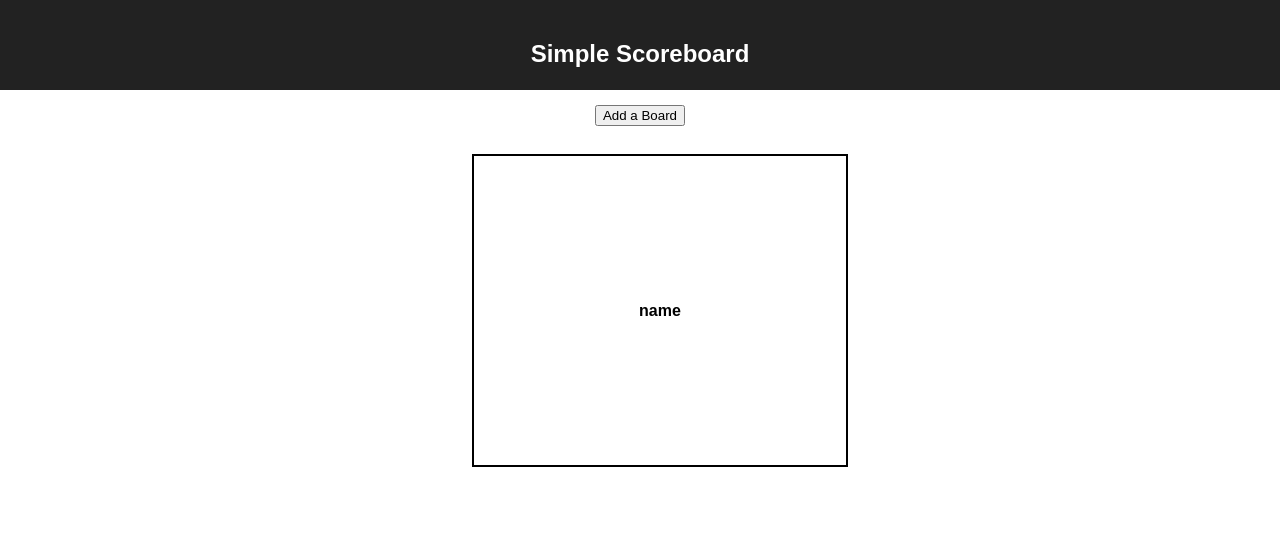
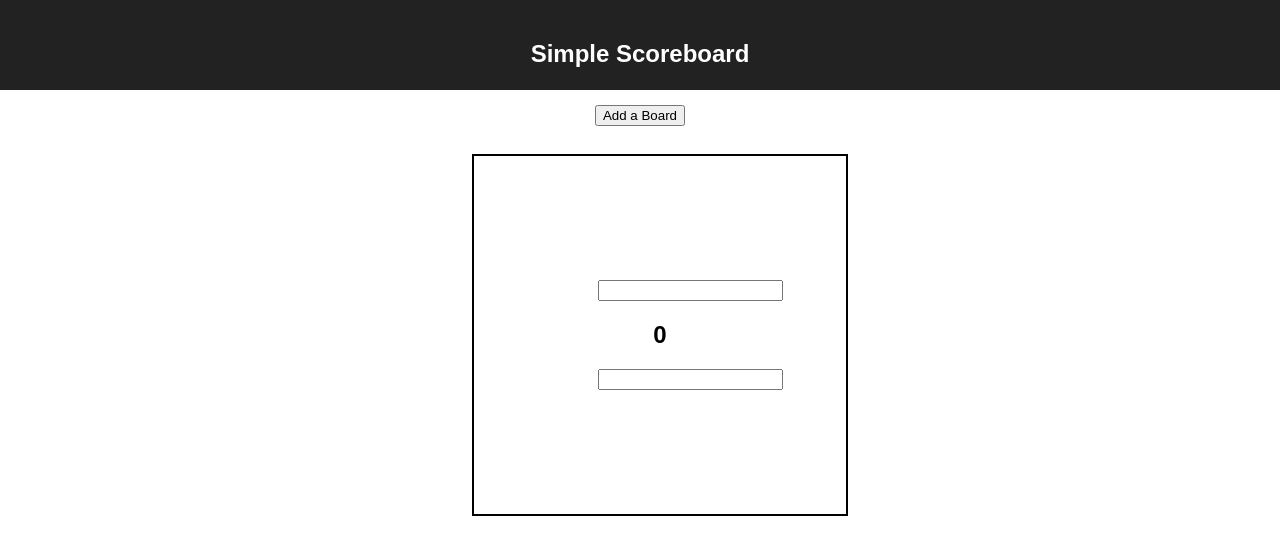
Before and after one commit to jakefishbain/simple_scoreboard, a React (Create React App) app: page / in a window 1280 px wide. Shown: the top 554 px of the page. Built offline with nearby package versions, Linux system fonts and the light colour scheme.

Commit message:
Create score and input

```diff
--- a/src/App.js
+++ b/src/App.js
@@ -2,19 +2,33 @@ import React, { Component } from 'react';
 import Scoreboard from './Scoreboard';
 import './App.css';
 var uuid = require('node-uuid');
+
+const addScore = (id, score, boards) => {
+  function attachScore(board){
+    if(board.id === id){
+      board.score = score
+    }
+    return board
+  }
+  return boards.map(attachScore)
+}
 
 class App extends Component {
   constructor(props){
     super(props);
     this.state = {
       boards: [
-        { id: 0, name: 'name' },
+        { id: 0, score: 0 },
       ]
     }
   }
 
   handleAddBoard(props){
-    this.setState({boards: this.state.boards.concat({id: uuid.v4(), name: 'name'})})
+    this.setState({boards: this.state.boards.concat({id: uuid.v4(), score: 0})})
+  }
+
+  handleAddScore(id, score){
+    this.setState({boards: addScore(id, score, this.state.boards)})
   }
 
   render() {
@@ -28,7 +42,11 @@ class App extends Component {
           <ul>
             {
               this.state.boards.map( board =>(
-                <Scoreboard key={board.id} name={board.name}/>
+                <Scoreboard
+                  key={board.id}
+                  score={board.score}
+                  onAddScore={this.handleAddScore.bind(this)}
+                />
               ))
             }
           </ul>
--- a/src/Scoreboard.js
+++ b/src/Scoreboard.js
@@ -2,10 +2,20 @@ import React, { Component } from 'react'
 // import './App.css';
 
 class Scoreboard extends Component {
+  addScore(e){
+    // console.log(e.target.value)
+    this.props.onAddScore(this.props.id, e.target.value)
+  }
+
   render(){
     return(
       <div className='container'>
-        <h4>{this.props.name}</h4>
+        <input className='player'/>
+        <h2>{this.props.score}</h2>
+        <input
+          className='addScore'
+          onChange={this.addScore.bind(this)}
+        />
       </div>
     )
   }
```
